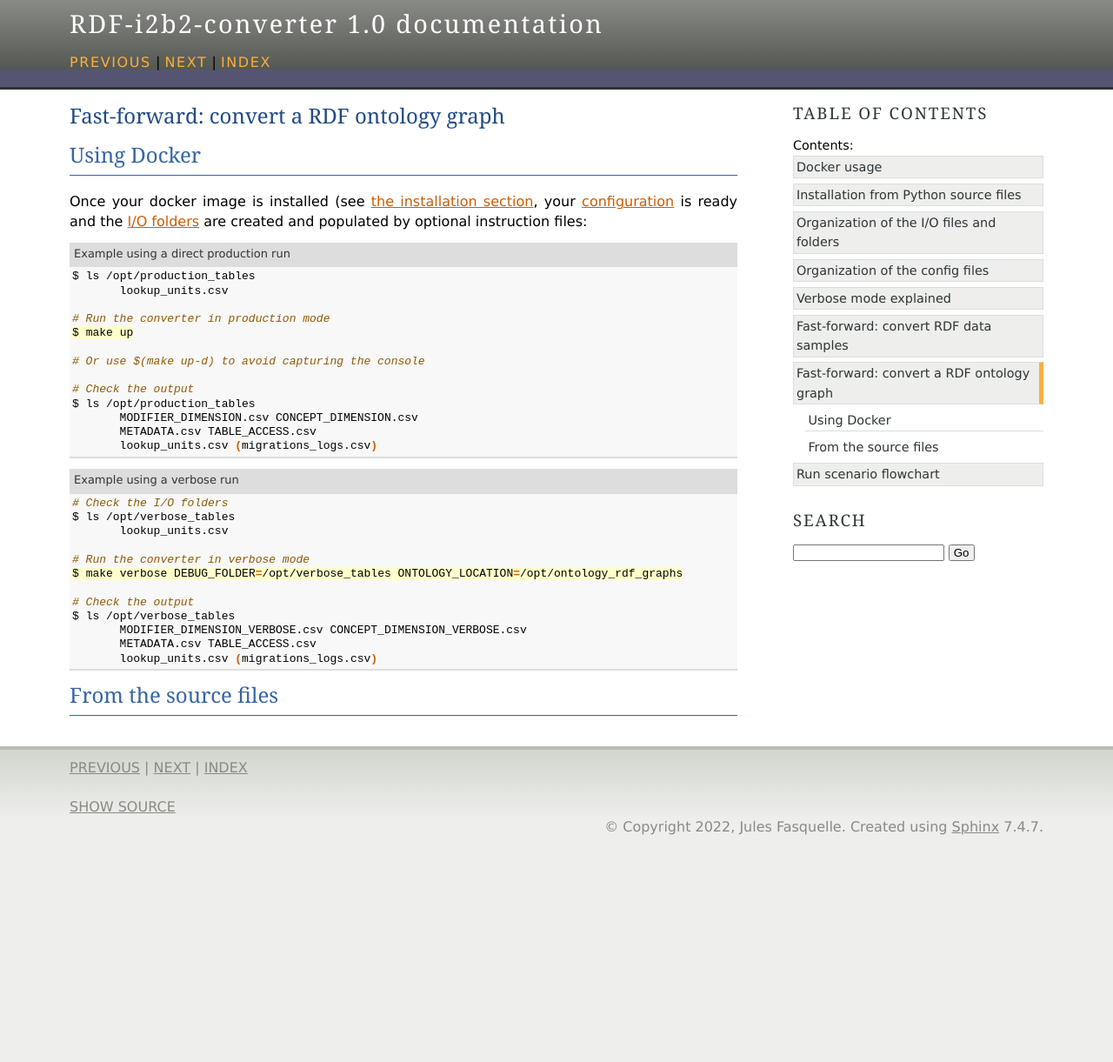
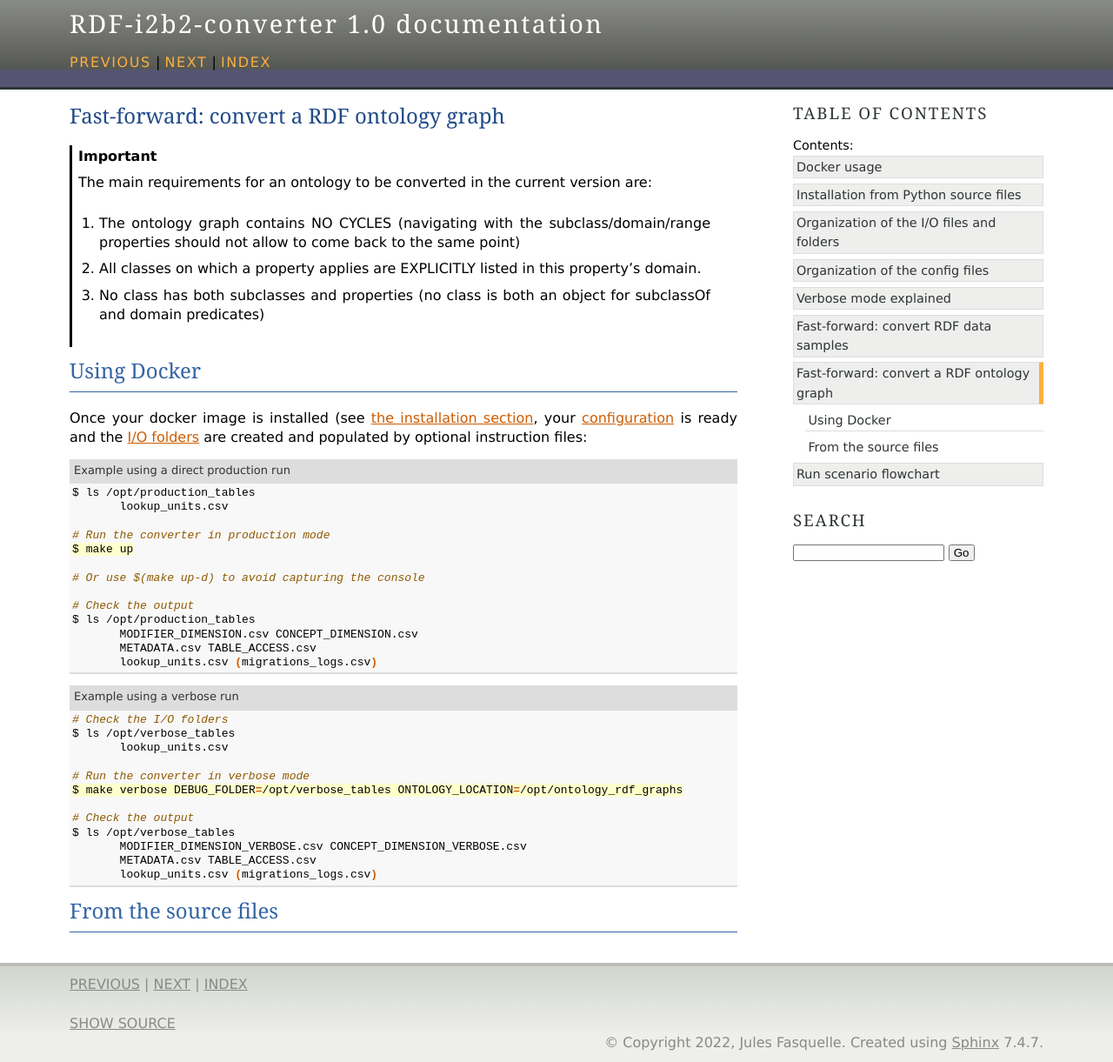
Before and after one commit to BDSC-CDS/rdf-converter-docs, a Sphinx documentation site: the page built from source/run_ontology.rst, in a window 1280 px wide. Shown: the whole page at 87% size. Built offline with Sphinx 7.4.7, drawn with Linux system fonts in a browser that asks for light colours; before the commit the page ends 972 px from its top, so only the background shows below that.

Commit message:
add ontology constraints

```diff
--- a/source/run_ontology.rst
+++ b/source/run_ontology.rst
@@ -2,6 +2,15 @@
 
 Fast-forward: convert a RDF ontology graph
 ===========================================
+.. important::
+
+        The main requirements for an ontology to be converted in the current version are:
+
+        1. The ontology graph contains NO CYCLES (navigating with the subclass/domain/range properties should not allow to come back to the same point)
+
+        2. All classes on which a property applies are EXPLICITLY listed in this property's domain.
+
+        3. No class has both subclasses and properties (no class is both an object for subclassOf and domain predicates)
 
 Using Docker
 --------------
```
Also changed, not shown: 5 other files.
